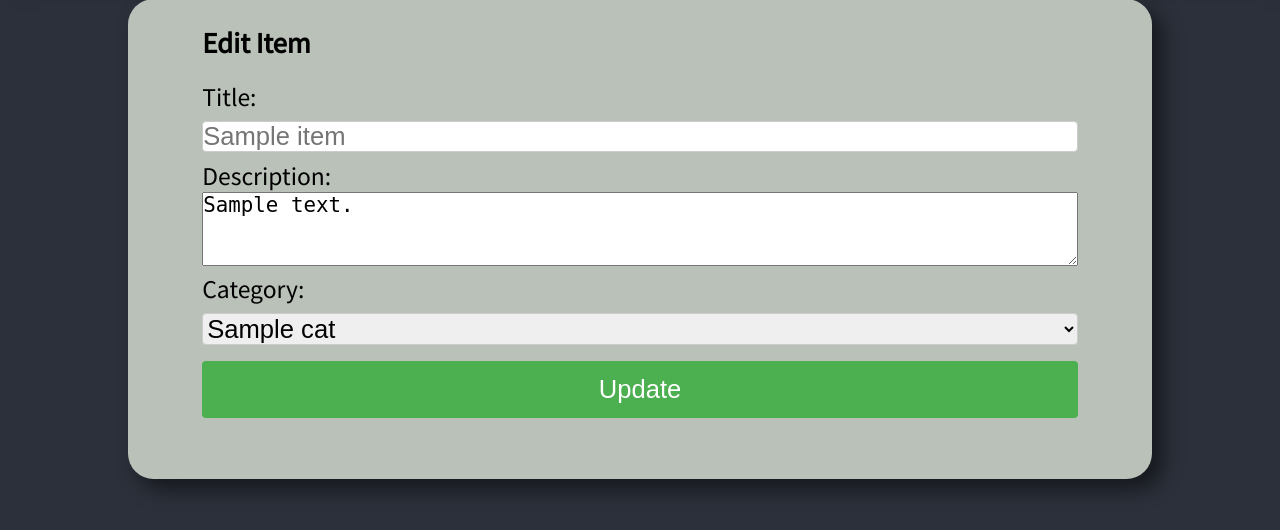
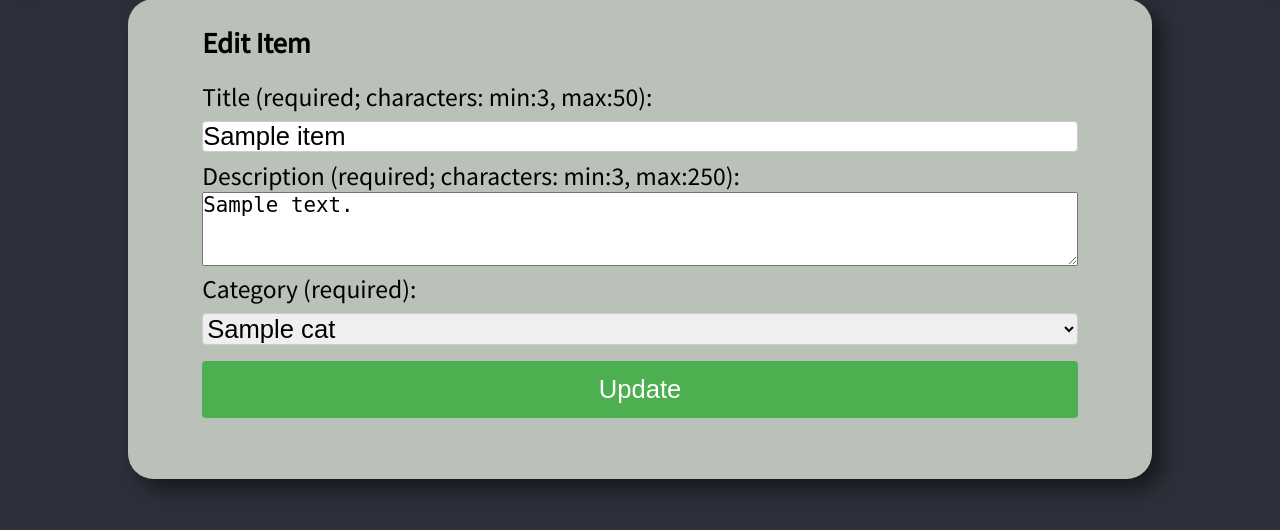
Before and after one commit to kvega/fswd-project4, a Flask app: template src/templates/edititem.html in a window 1280 px wide. Shown: the part 105-635 px from the top of the page. Run offline with Flask 2, Linux system fonts and the light colour scheme; the template is opened without the code that fills it: most values are stand-ins (such as "Sample title", 1, 10 or a date in 2020).

Commit message:
Add client side input validation for edit item

```diff
--- a/src/templates/edititem.html
+++ b/src/templates/edititem.html
@@ -6,15 +6,14 @@
 {% block content %}
 <form action="{{url_for('editItem', category_title=category.title, item_title=item.title)}}" method="POST">
     <div class="form-group">
-        <label for="title">Title:</label>
-        <input type="text" maxlength="50" class="form-control" name="title" placeholder="{{ item.title }}">
+        <label for="title">Title (required; characters: min:3, max:50):</label>
+        <input type="text" maxlength="50" minlength="3" class="form-control" name="title" placeholder="{{ item.title }}" required aria-required="true" value="{{ item.title }}">
 
-        <label for="description">Description:</label>
-        <textarea class="form-control" maxlength="250" rows="3" name="description">{{item.description}}</textarea>
+        <label for="description">Description (required; characters: min:3, max:250):</label>
+        <textarea class="form-control" maxlength="250" minlength="3" rows="3" name="description" required aria-required="true">{{item.description}}</textarea>
 
-        <label for="category">Category:</label>
-        <select name="category" id="category-select" class="form-control">
-                <option value="" disabled selected>{{ category.title }}</option>
+        <label for="category">Category (required):</label>
+        <select name="category" id="category-select" class="form-control" required aria-required="true">
             {% for cat in categories %}
                 {% if cat._id == category._id %}
                     <option value="{{ cat._id }}" selected="selected">{{ cat.title }}</option>
```
